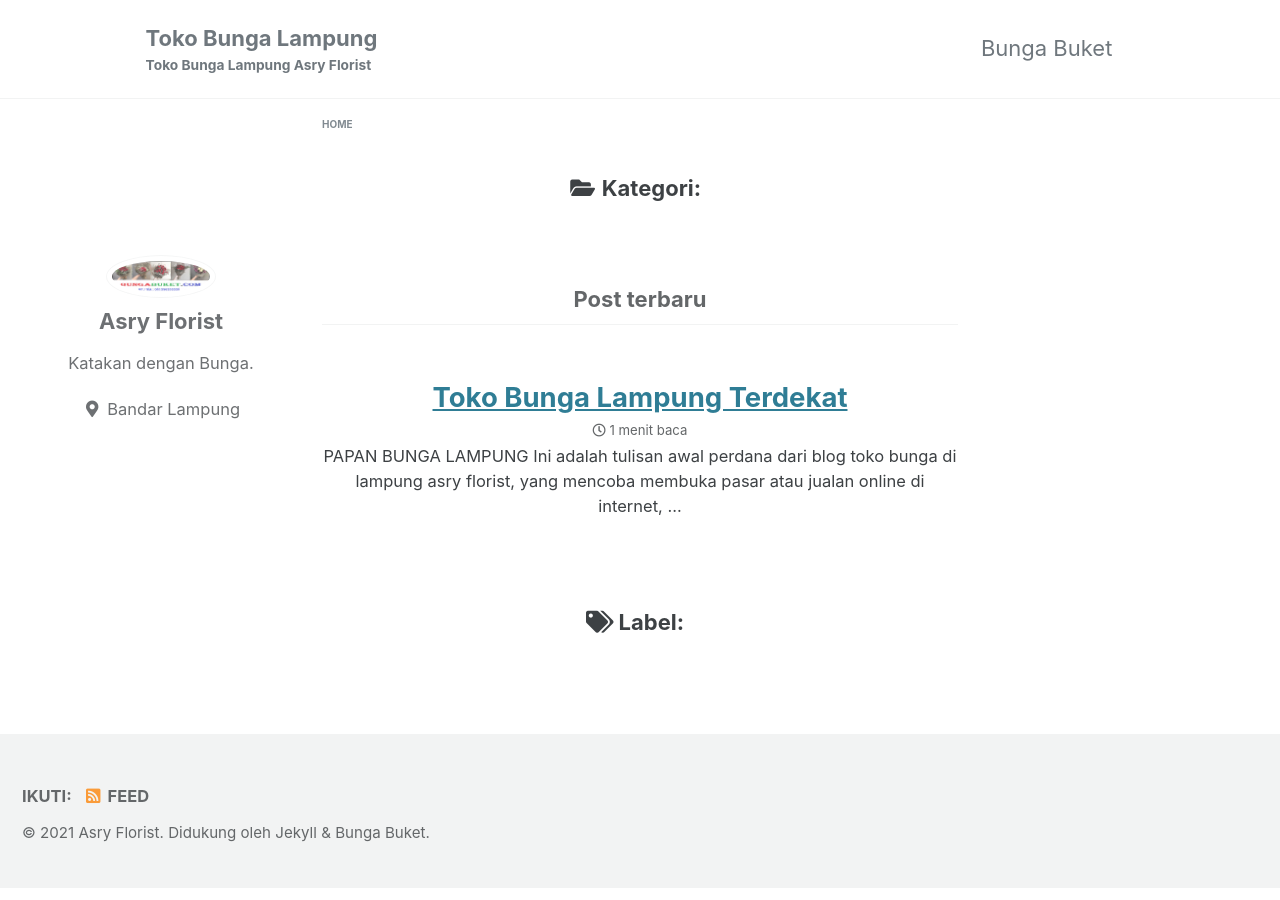
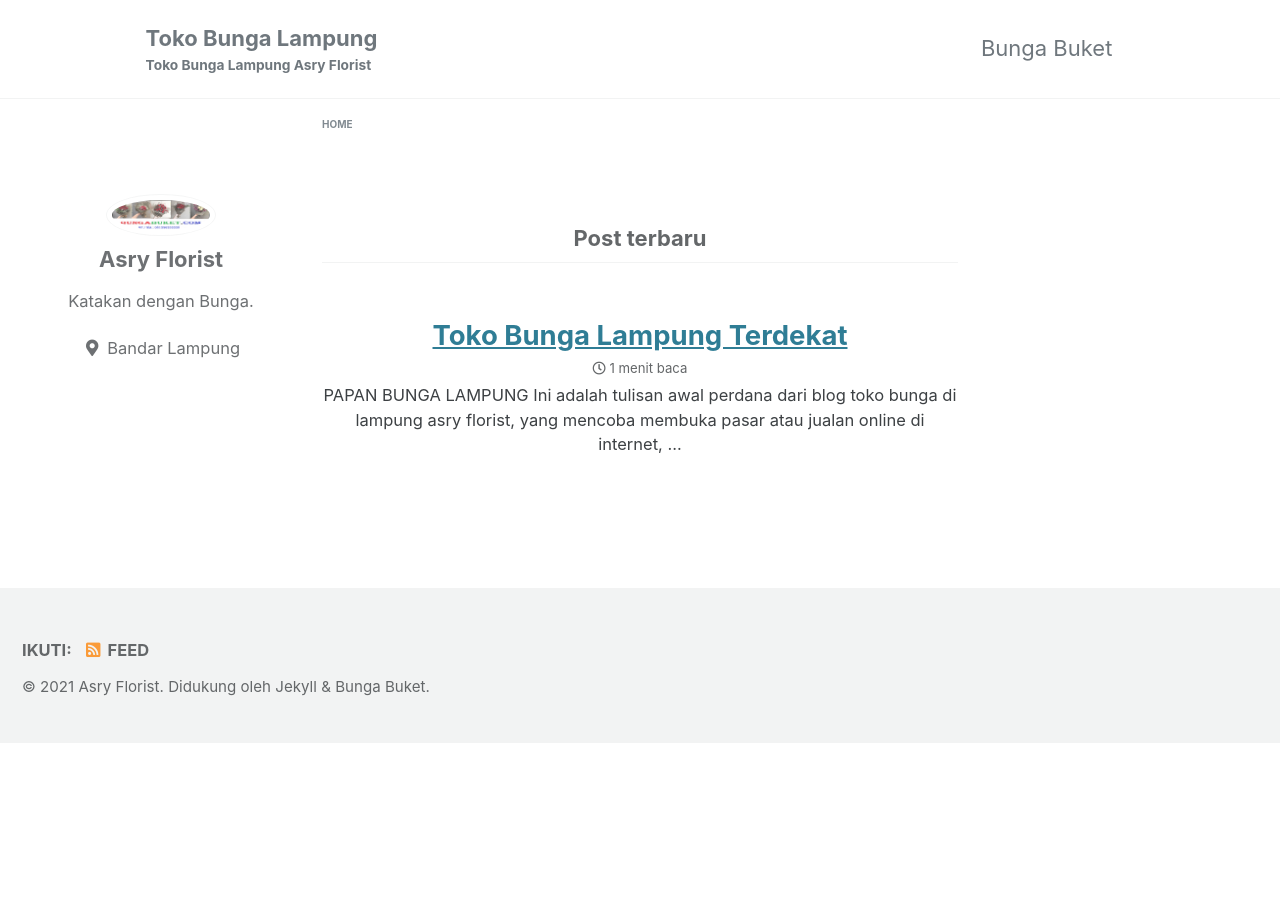
Before and after one commit to bungaasryflorist/tokobungalampung.github.io, a Jekyll site: the page built from index.html, in a window 1280 px wide. Built offline with Jekyll 4.4.1, drawn with Linux system fonts in a browser that asks for light colours; cached includes are drawn as plain includes; the list of posts is cut into pages by our own code.

Commit message:
Update default.html

```diff
--- a/_layouts/default.html
+++ b/_layouts/default.html
@@ -22,9 +22,9 @@
     <div class="initial-content">
       {% if page.feature-img %}<img class="feature-image" src={{ page.feature-img }} alt="Feature Image"/>{% endif %}
       {% include breadcrumbs.html %}
-      {% include category-list.html %}
+      {{page.categories | capitalize | join: ', '}}
       {{ content }}
-      {% include tag-list.html %}
+      {{page.tags | capitalize | join: ', '}}
       {% if page.galleries %}{% include image-gallery-index.html %}{% endif %}
       {% if site.disqus.shortname %}{% include disqus.html %}{% endif %}
     </div>
```
